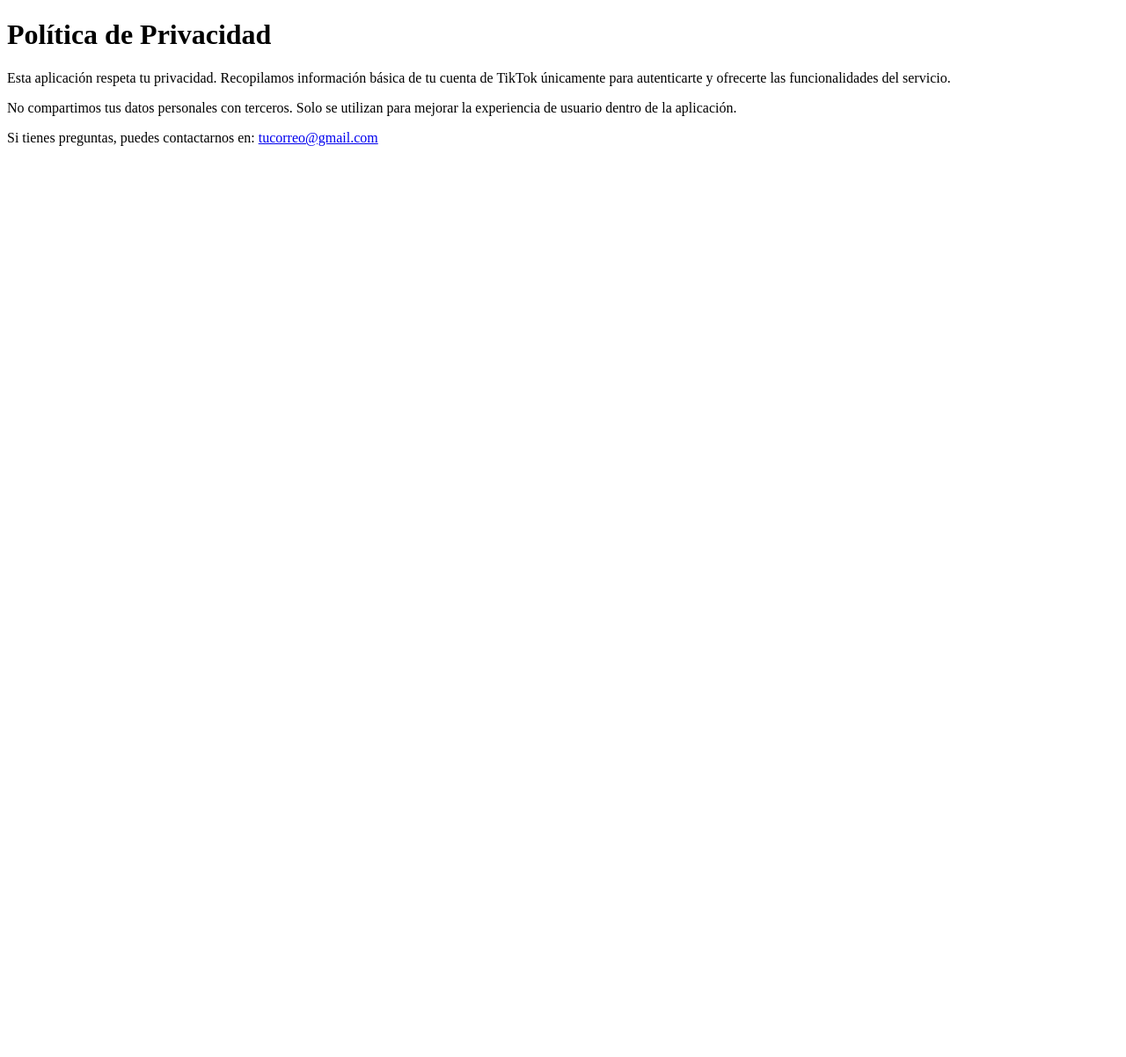
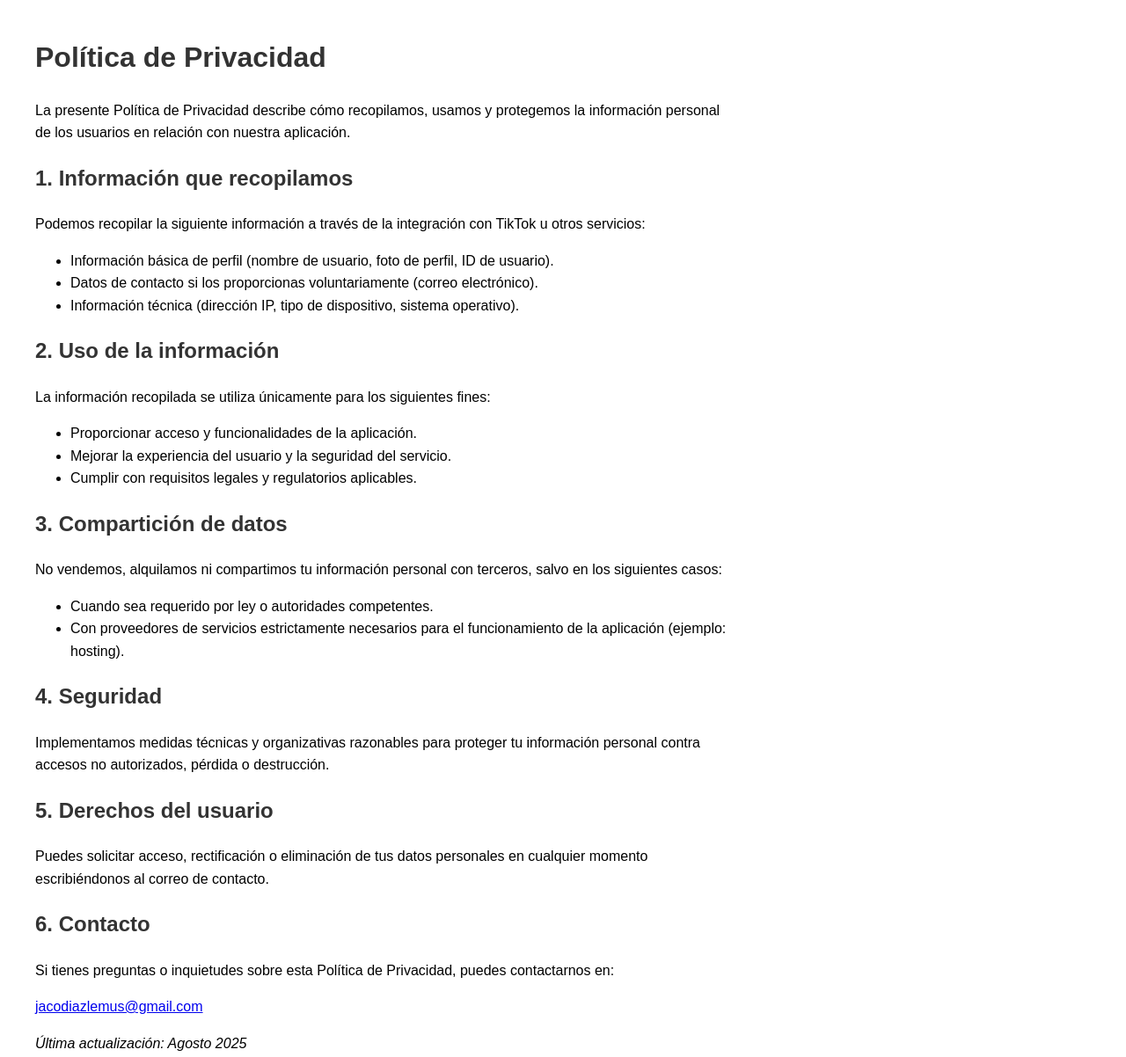
Before and after one commit to jacodiazlemus/privacy-policy, a plain HTML site: page index.html in a window 1280 px wide. Shown: the whole page at 88% size. Before the commit the page ends 800 px from the top, so only its background shows below. Drawn offline with Linux system fonts and the light colour scheme.

Commit message:
Update index.html

```diff
--- a/index.html
+++ b/index.html
@@ -3,11 +3,55 @@
 <head>
   <meta charset="UTF-8">
   <title>Política de Privacidad</title>
+  <style>
+    body {
+      font-family: Arial, sans-serif;
+      margin: 40px;
+      line-height: 1.6;
+      max-width: 800px;
+    }
+    h1, h2 {
+      color: #333;
+    }
+  </style>
 </head>
 <body>
   <h1>Política de Privacidad</h1>
-  <p>Esta aplicación respeta tu privacidad. Recopilamos información básica de tu cuenta de TikTok únicamente para autenticarte y ofrecerte las funcionalidades del servicio.</p>
-  <p>No compartimos tus datos personales con terceros. Solo se utilizan para mejorar la experiencia de usuario dentro de la aplicación.</p>
-  <p>Si tienes preguntas, puedes contactarnos en: <a href="mailto:tucorreo@gmail.com">tucorreo@gmail.com</a></p>
+  <p>La presente Política de Privacidad describe cómo recopilamos, usamos y protegemos la información personal de los usuarios en relación con nuestra aplicación.</p>
+
+  <h2>1. Información que recopilamos</h2>
+  <p>Podemos recopilar la siguiente información a través de la integración con TikTok u otros servicios:</p>
+  <ul>
+    <li>Información básica de perfil (nombre de usuario, foto de perfil, ID de usuario).</li>
+    <li>Datos de contacto si los proporcionas voluntariamente (correo electrónico).</li>
+    <li>Información técnica (dirección IP, tipo de dispositivo, sistema operativo).</li>
+  </ul>
+
+  <h2>2. Uso de la información</h2>
+  <p>La información recopilada se utiliza únicamente para los siguientes fines:</p>
+  <ul>
+    <li>Proporcionar acceso y funcionalidades de la aplicación.</li>
+    <li>Mejorar la experiencia del usuario y la seguridad del servicio.</li>
+    <li>Cumplir con requisitos legales y regulatorios aplicables.</li>
+  </ul>
+
+  <h2>3. Compartición de datos</h2>
+  <p>No vendemos, alquilamos ni compartimos tu información personal con terceros, salvo en los siguientes casos:</p>
+  <ul>
+    <li>Cuando sea requerido por ley o autoridades competentes.</li>
+    <li>Con proveedores de servicios estrictamente necesarios para el funcionamiento de la aplicación (ejemplo: hosting).</li>
+  </ul>
+
+  <h2>4. Seguridad</h2>
+  <p>Implementamos medidas técnicas y organizativas razonables para proteger tu información personal contra accesos no autorizados, pérdida o destrucción.</p>
+
+  <h2>5. Derechos del usuario</h2>
+  <p>Puedes solicitar acceso, rectificación o eliminación de tus datos personales en cualquier momento escribiéndonos al correo de contacto.</p>
+
+  <h2>6. Contacto</h2>
+  <p>Si tienes preguntas o inquietudes sobre esta Política de Privacidad, puedes contactarnos en:</p>
+  <p><a href="mailto:jacodiazlemus@gmail.com">jacodiazlemus@gmail.com</a></p>
+
+  <p><em>Última actualización: Agosto 2025</em></p>
 </body>
 </html>
```
